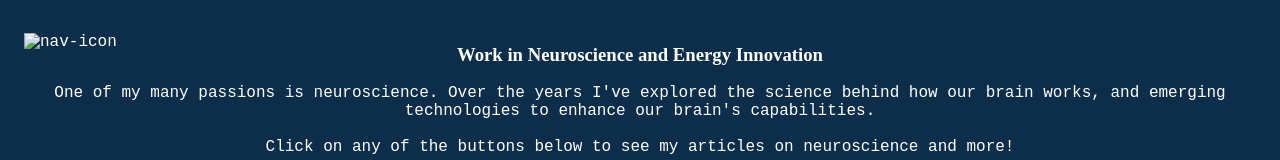
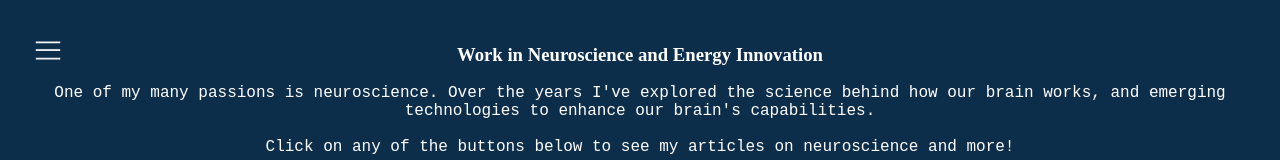
Before and after one commit to maariyaq/maariyaq, a plain HTML site: page stem.html in a window 1280 px wide. Shown: the top 160 px of the page. Drawn offline with Linux system fonts and the light colour scheme.

Commit message:
Update stem.html

```diff
--- a/stem.html
+++ b/stem.html
@@ -8,7 +8,7 @@
     <body>
         <div class="navbar">
             <div class="dropdown">
-                <img src="navbar icon.png" width="80px" class="dropbtn" alt="nav-icon">
+                <img src="navbar icon (1).png" width="80px" class="dropbtn" alt="nav-icon">
                 <div class="dropdown-content">
                     <a href="index.html">Home</a>
                     <a href="martialArts.html">Martial Arts</a>
```
